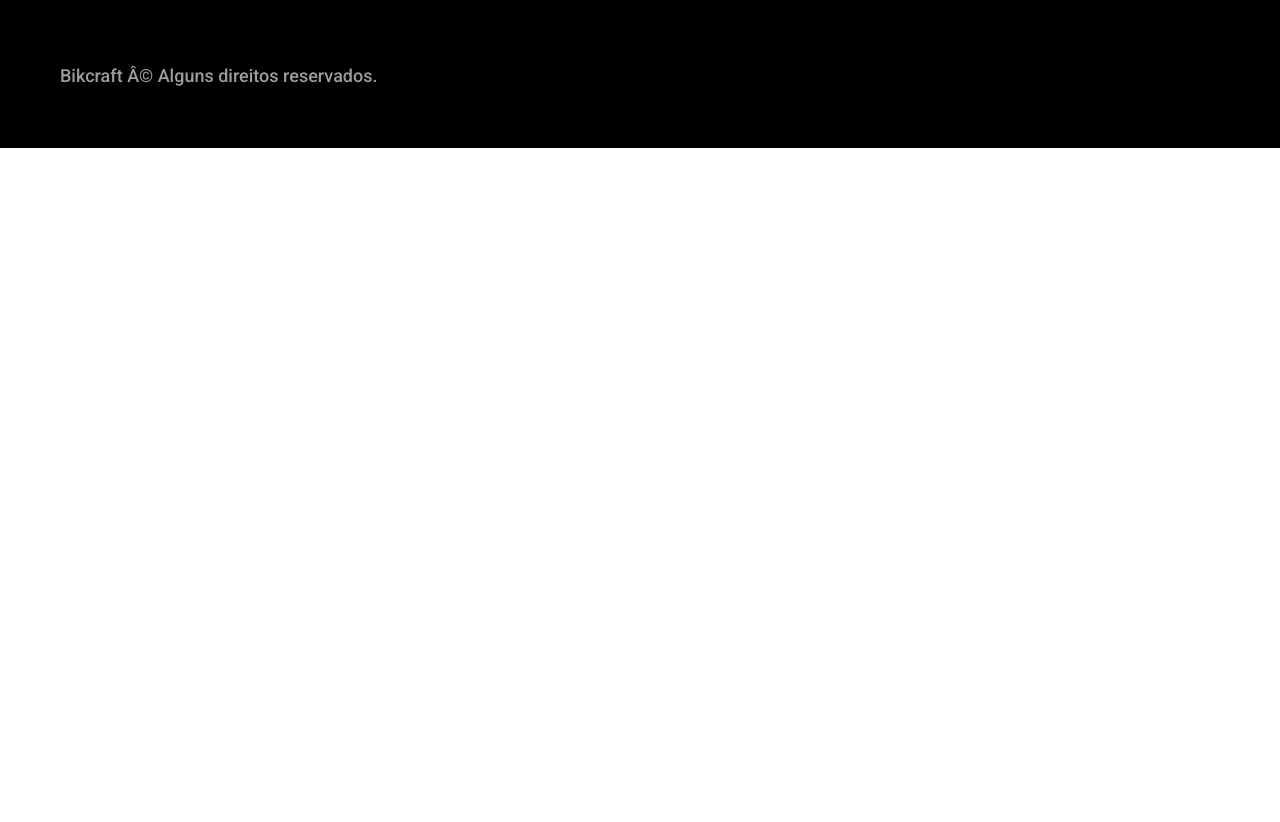
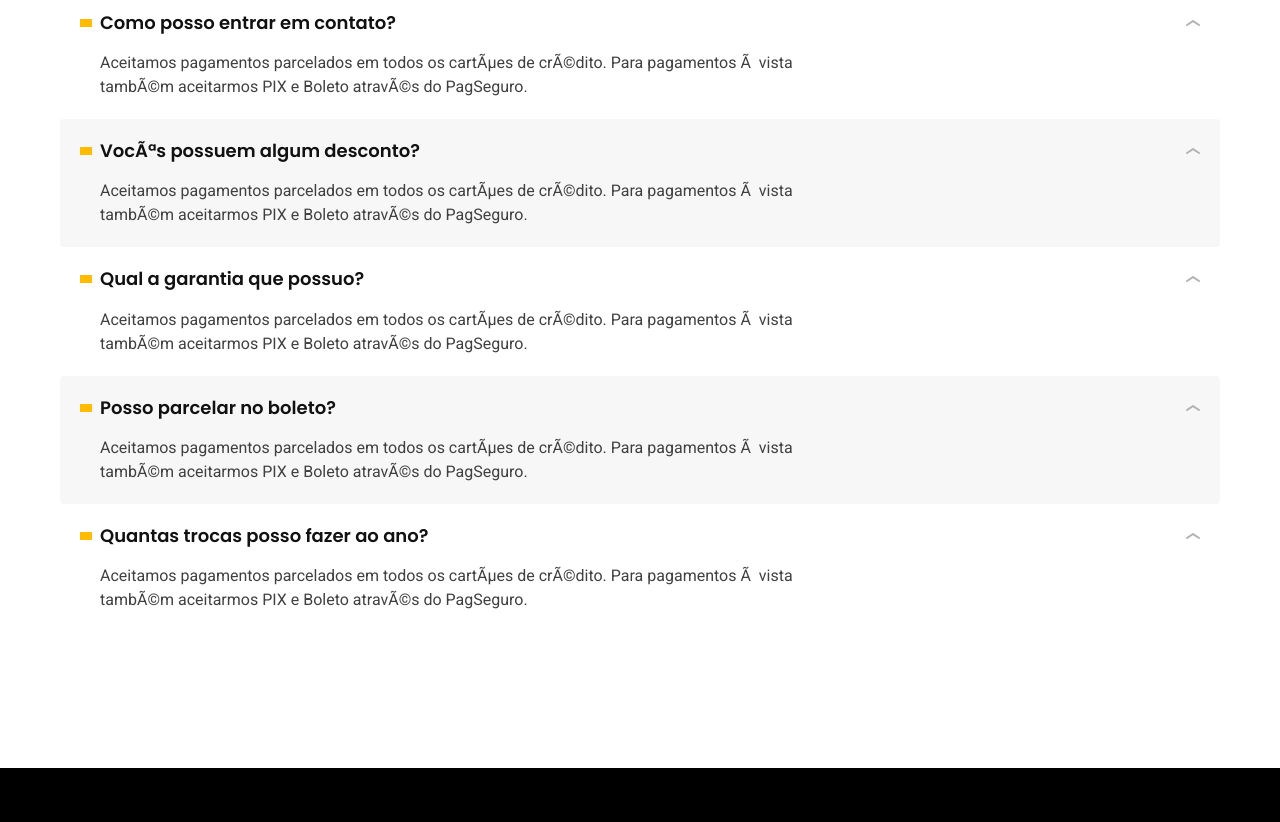
Before and after one commit to bonsaidiego/bikcraft, a plain HTML site: page seguros.html in a window 1280 px wide. Shown: the part 1980-2802 px from the top of the page. Before the commit the page ends 2128 px from the top, so only its background shows below. Drawn offline with Linux system fonts and the light colour scheme.

Commit message:
seguros-2

```diff
--- a/css/global/global.css
+++ b/css/global/global.css
@@ -10,7 +10,8 @@ h3,
 h4,
 ul,
 p,
-blockquote {
+blockquote,
+dd {
   margin: 0px;
 }
 
--- a/css/seguros/perguntas.css
+++ b/css/seguros/perguntas.css
@@ -0,0 +1,65 @@
+.perguntas {
+  padding-top: 120px;
+  padding-bottom: 120px;
+}
+
+.perguntas h2 {
+  margin-bottom: 60px;
+}
+
+.perguntas dl > div {
+  padding: 20px;
+  border-radius: 4px;
+}
+
+.perguntas dl > div:nth-child(odd) {
+  background-color: var(--cor-1);
+}
+
+.perguntas dt {
+  display: grid;
+  grid-template-columns: auto 1fr auto; /* alternativa para "pseudo elementos" que usam "position: relative" e "position: absolute" */
+  align-items: center;
+  gap: 8px;
+  cursor: pointer; /* muda o cursor para mãozinha ao passar sobre "dt" */
+}
+
+.perguntas dt::before {
+  content: "";
+  display: inline-block;
+  width: 12px;
+  height: 8px;
+  background-color: var(--cor-p1);
+}
+
+.perguntas dt::after {
+  content: "";
+  display: inline-block;
+  width: 14px;
+  height: 6px;
+  background: url("../../img/icones/seta-abrir.svg");
+}
+
+.perguntas dt:hover::after {
+  transform: rotate(180deg);
+  transition: 0.3s;
+}
+
+.perguntas dd {
+  padding-left: 20px;
+  padding-top: 16px;
+  max-width: 80ch;
+}
+
+/* ---------------------- MEDIA QUERY 800px ---------------------- */
+
+@media (max-width: 800px) {
+  .perguntas {
+    padding-top: 60px;
+    padding-bottom: 60px;
+  }
+
+  .perguntas h2 {
+    margin-bottom: 40px;
+  }
+}
--- a/seguros.html
+++ b/seguros.html
@@ -126,6 +126,41 @@
 
         </article>
 
+        <! ---------------------- ARTICLE 2 ---------------------->
+
+          <article class="perguntas container">
+
+            <h2 class="font-1-xxl">perguntas frequentes<span class="cor-p1">.</span></h2>
+
+            <dl>
+              <div>
+                <dt class="font-1-m-b">Qual forma de pagamento vocês aceitam?</dt>
+                <dd class="font-2-s cor-9">Aceitamos pagamentos parcelados em todos os cartões de crédito. Para pagamentos à vista também aceitarmos PIX e Boleto através do PagSeguro.</dd>
+              </div>
+              <div>
+                <dt class="font-1-m-b">Como posso entrar em contato?</dt>
+                <dd class="font-2-s cor-9">Aceitamos pagamentos parcelados em todos os cartões de crédito. Para pagamentos à vista também aceitarmos PIX e Boleto através do PagSeguro.</dd>
+              </div>
+              <div>
+                <dt class="font-1-m-b">Vocês possuem algum desconto?</dt>
+                <dd class="font-2-s cor-9">Aceitamos pagamentos parcelados em todos os cartões de crédito. Para pagamentos à vista também aceitarmos PIX e Boleto através do PagSeguro.</dd>
+              </div>
+              <div>
+                <dt class="font-1-m-b">Qual a garantia que possuo?</dt>
+                <dd class="font-2-s cor-9">Aceitamos pagamentos parcelados em todos os cartões de crédito. Para pagamentos à vista também aceitarmos PIX e Boleto através do PagSeguro.</dd>
+              </div>
+              <div>
+                <dt class="font-1-m-b">Posso parcelar no boleto?</dt>
+                <dd class="font-2-s cor-9">Aceitamos pagamentos parcelados em todos os cartões de crédito. Para pagamentos à vista também aceitarmos PIX e Boleto através do PagSeguro.</dd>
+              </div>
+              <div>
+                <dt class="font-1-m-b">Quantas trocas posso fazer ao ano?</dt>
+                <dd class="font-2-s cor-9">Aceitamos pagamentos parcelados em todos os cartões de crédito. Para pagamentos à vista também aceitarmos PIX e Boleto através do PagSeguro.</dd>
+              </div>
+            </dl>
+
+          </article>
+
           <! ---------------------- FOOTER ---------------------->
 
             <footer class="footer-bg">
```
Lines whose indentation alone changed are shown as unchanged.
